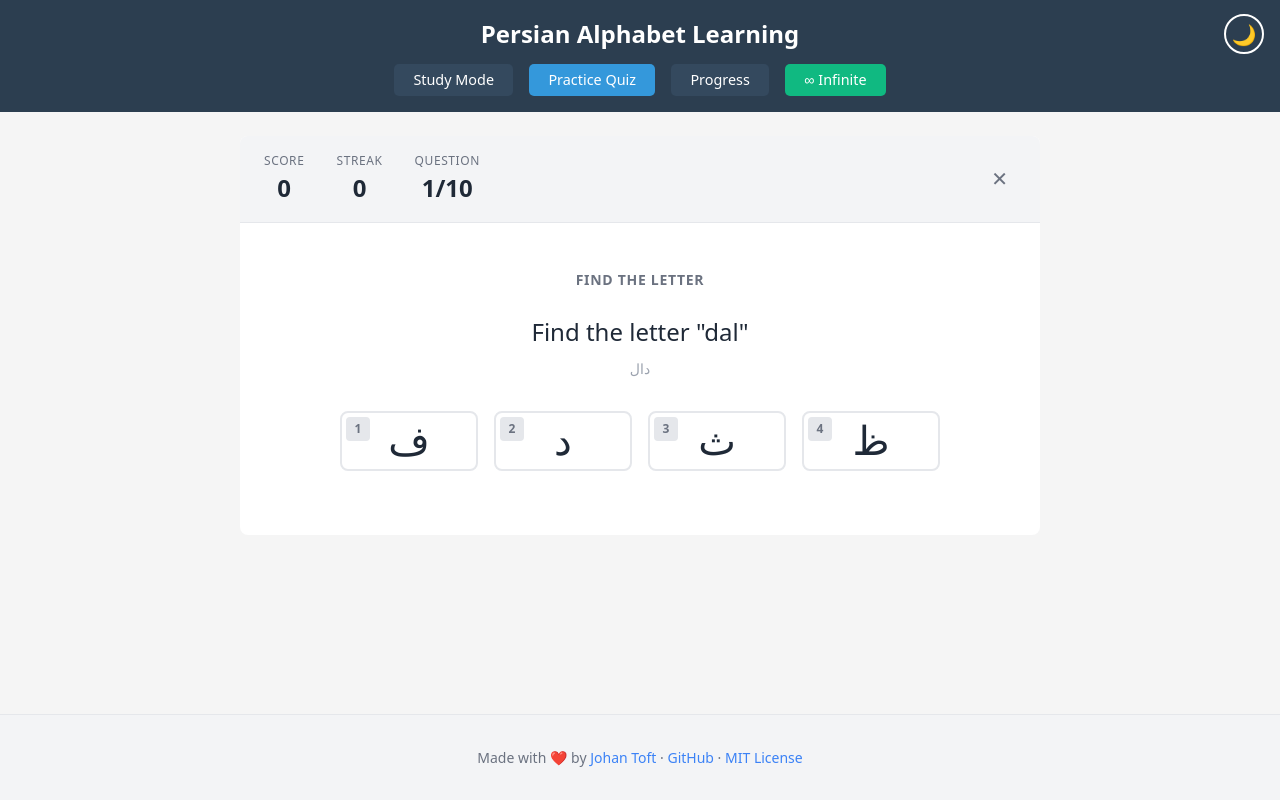
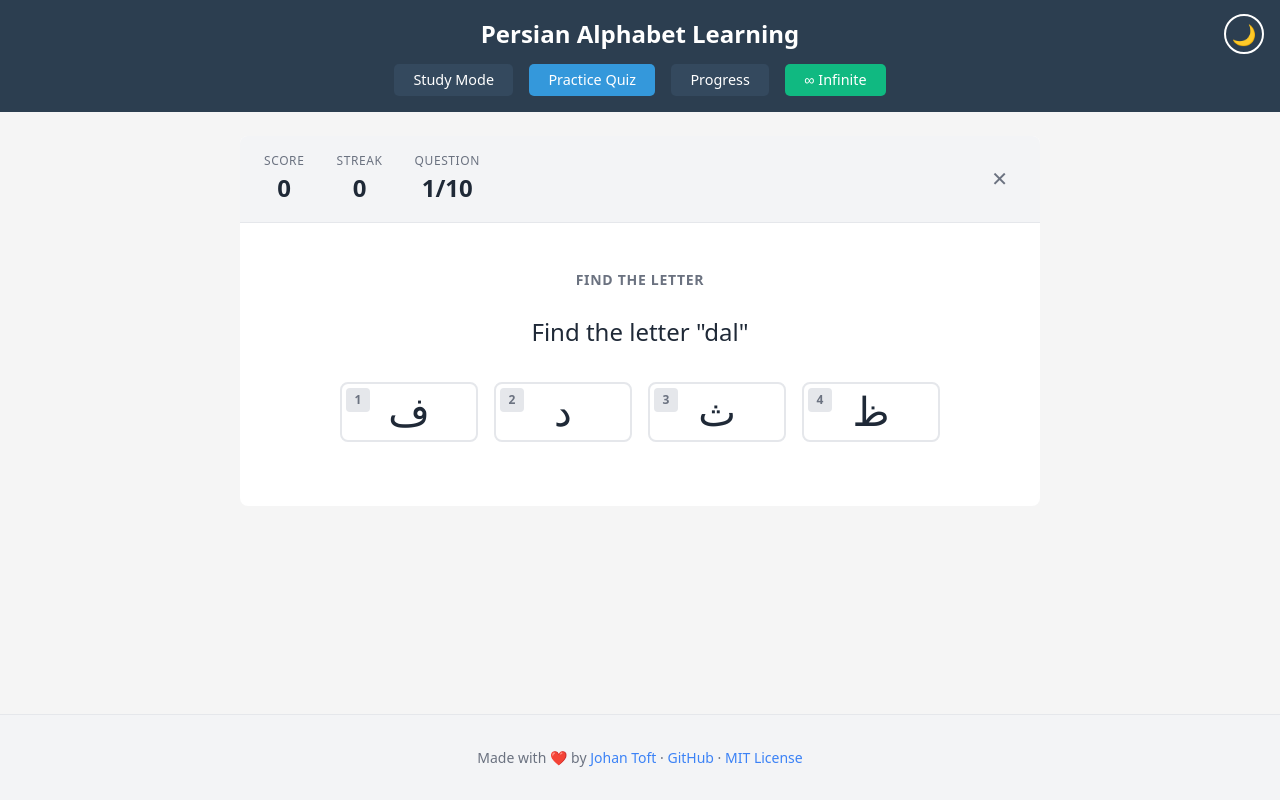
Before and after one commit to jotoft/aleph, a Vue app: page / in a window 1280 px wide. Both pictures are taken after a click on the button "Practice Quiz". Built offline with nearby package versions, Linux system fonts and the light colour scheme; a web font is replaced by a local one.

Commit message:
Remove spoiler hint from Find the Letter quiz

```diff
--- a/src/components/QuizMode.vue
+++ b/src/components/QuizMode.vue
@@ -34,7 +34,6 @@
           <!-- Name to Letter Quiz -->
           <div v-else-if="currentQuestion.type === 'nameToLetter' && currentQuestion.letter" class="question">
             <p class="question-text-large">Find the letter "{{ currentQuestion.letter.nameEn }}"</p>
-            <p class="hint">{{ currentQuestion.letter.nameFa }}</p>
           </div>
 
           <!-- Word Reading Quiz -->
```
